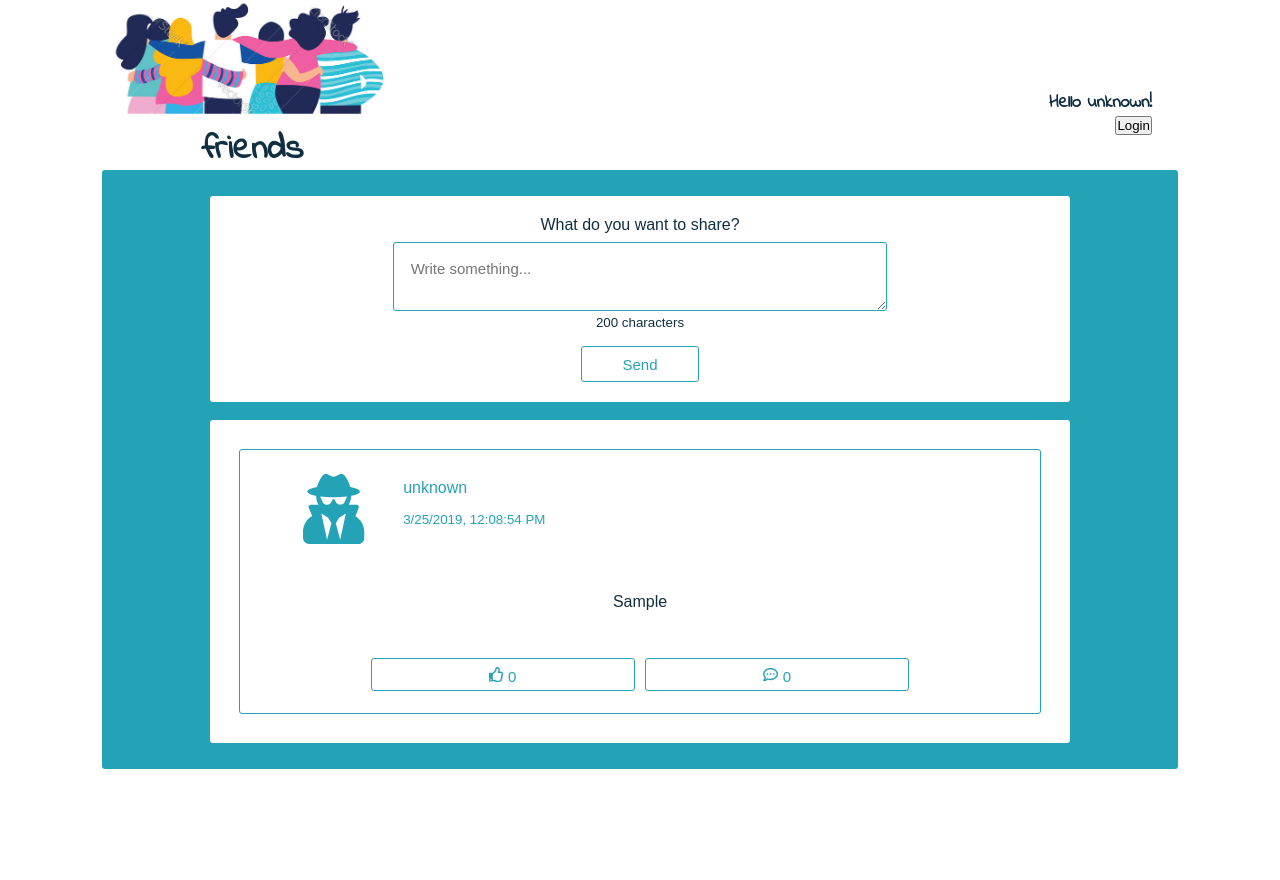
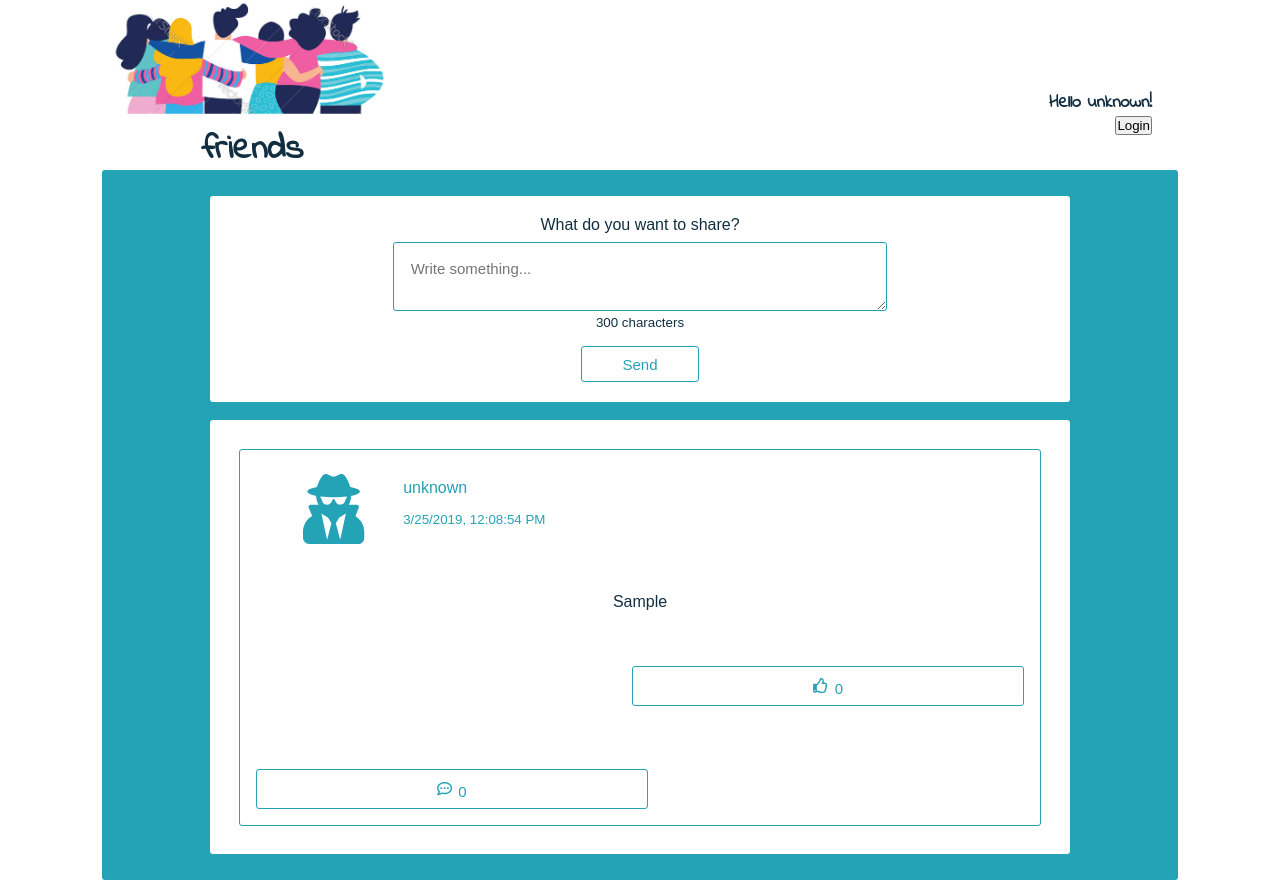
Before and after one commit to olagruchala/my-friends, a React (Create React App) app: page / in a window 1280 px wide. Both pictures are taken after typing "Sample" into the empty fields and a click on the button "Send". Before the commit the page ends 800 px from the top, so only its background shows below. Built offline with nearby package versions, Linux system fonts and the light colour scheme; the HTML template or start-up script is replaced by a standard one.

Commit message:
Add tooltip to disabled like button

```diff
--- a/src/App.css
+++ b/src/App.css
@@ -47,10 +47,9 @@ div.hello_user span {
   font-size: large;
   font-weight: bold;
   color: var(--dark-blue-color);
-
 }
 
-.container {
+.global-container {
   background-color: var(--blue-color);
   border-radius: 3px;
   width: 80%;
@@ -86,10 +85,9 @@ div#status_create small {
   color: var(--dark-blue-color);
   padding: 0;
   margin-bottom: 2%;
-
 }
 
-div#status_create button {
+#send {
   background-color: transparent;
   display: block;
   margin: 0 auto;
@@ -99,6 +97,7 @@ div#status_create button {
   border: 1px solid var(--blue-color);
   border-radius: 3px;
   transition-duration: 0.3s;
+  outline-color: var(--blue-color);
 }
 
 #send:hover{
@@ -127,7 +126,7 @@ div.author {
 }
 .faUserIcon {
   font-size: 70px;
-  color: var(--blue-color)
+  color: var(--blue-color);
 }
 
 .status_content {
@@ -155,36 +154,50 @@ div.author {
   text-align: center;
 }
 
-.comment_panel button {
+.comment_button, .comment_button:disabled {
+  outline-color: var(--blue-color);
+  border: 1px solid var(--blue-color);
   background-color: transparent;
-  width: 48%;
+  width: 50%;
   text-align: center;
-  float: left;
-  margin: 0 1%;
+  margin: 7% 1% 1% 1%;
   padding: 1% 5%;
   font-size: 15px;
   color: white;
-  border: 1px solid var(--blue-color);
   border-radius: 3px;
   transition-duration: 0.4s;
 }
-.comment_panel button * {
+
+.comment_button * {
   color: var(--blue-color);
   padding: 1%;
-
 }
 
-.comment_panel button:hover {
+.comment_button:hover {
   background-color: var(--blue-color);
   outline-color: var(--blue-color);
 }
 
-.comment_panel button:hover * {
+.comment_button:focus {
+  outline-color: var(--blue-color);
+}
+.comment_button:hover * {
   color: var(--white-color);
 }
 
+.btn-right {
+  margin-right: 49% ;
+}
+
+.btn-left {
+  margin-left: 49%;
+}
+
+.btn-left:disabled {
+  margin-left: 49%;
+}
+
 textarea.comment_create {
-  clear: both;
   padding: 2%;
   font-size: 15px;
   border: 1px solid var(--blue-color);
--- a/src/App.js
+++ b/src/App.js
@@ -32,8 +32,8 @@ class App extends Component {
             <div>
                 <div>
                     <Header dataService={UserDataService} name={this.state.user.name}/>
-                    <div className="container">
-                        <StatusCreate maxLetters={200} name={this.state.user.name} email={this.state.user.email}/>
+                    <div className="global-container">
+                        <StatusCreate maxLetters={300} name={this.state.user.name} email={this.state.user.email}/>
                     </div>
                 </div>
 
--- a/src/CommentAdded.js
+++ b/src/CommentAdded.js
@@ -7,7 +7,7 @@ class CommentAdded extends React.Component {
 
         return (
             <div className="comment_added">
-                <p className="">{ name } write: <span> {textValue} </span></p>
+                <p className="">{ name } : <span> {textValue} </span></p>
 
             </div>
         )
--- a/src/CommentPanel.js
+++ b/src/CommentPanel.js
@@ -3,6 +3,7 @@ import LikePanel from "./LikePanel"
 import CommentAdded from "./CommentAdded"
 import { FontAwesomeIcon } from "@fortawesome/react-fontawesome";
 import { faCommentDots } from "@fortawesome/free-regular-svg-icons";
+import {Col, Container, Row} from "react-bootstrap";
 
 const STORAGE_NAME_PREFIX = `comment_panel-`;
 
@@ -106,11 +107,13 @@ class CommentPanel extends React.Component {
         }
 
         return (
-            <div className="comment_panel">
-
+            <Container className="comment-container">
+                <Row>
+                    <Col>
                         <LikePanel id={id}/>
-
-                <button className="comment_button"
+                    </Col>
+                    <Col>
+                        <button className="comment_button btn-right"
                                 name="comment"
                                 value={this.state.commentsCounter}
                                 onClick={this.displayCommentsHandler}
@@ -118,10 +121,14 @@ class CommentPanel extends React.Component {
                             <FontAwesomeIcon icon={faCommentDots} />
                             <span>{this.state.commentsCounter}</span>
                         </button>
-
+                    </Col>
+                </Row>
+                <Row>
+                    <Col >
                         {comment}
-
-            </div>
+                    </Col>
+                </Row>
+            </Container>
         )
     }
 }
--- a/src/LikePanel.js
+++ b/src/LikePanel.js
@@ -2,6 +2,7 @@ import React from 'react';
 import { faThumbsUp } from "@fortawesome/free-regular-svg-icons";
 import { FontAwesomeIcon } from "@fortawesome/react-fontawesome";
 import UserDataService from "./DataService";
+import { Button, OverlayTrigger, Tooltip } from "react-bootstrap";
 
 const STORAGE_NAME_PREFIX = `like_panel-`;
 
@@ -89,11 +90,27 @@ class LikePanel extends React.Component {
 
     render () {
 
-        return (
-            <div>
+        let likeButton = null;
+        if (this.state.user.email === "unknown") {
+            likeButton = (
+
+                <OverlayTrigger overlay={<Tooltip id="tooltip-disabled">Please login</Tooltip>}>
+                    <span className="">
+                    <Button
+                        disabled
+                        style={{ pointerEvents: 'none' }}
+                        className="comment_button btn-left"
+                    >
+                        <FontAwesomeIcon icon={faThumbsUp} />
+                        <span>{this.state.likes.likesCounter}</span>
+                    </Button>
+                    </span>
+                </OverlayTrigger>
+            )
+        } else {
+            likeButton = (
             <button
-                    disabled={this.state.user.email === "unknown"}
-                    className="like_button"
+                className="comment_button btn-left"
                 name="like"
                 value={this.state.likes.likesCounter}
                 onClick={this.likeHandler}
@@ -101,6 +118,24 @@ class LikePanel extends React.Component {
                 <FontAwesomeIcon icon={faThumbsUp} />
                 <span>{this.state.likes.likesCounter}</span>
             </button>
+            )
+        }
+
+
+        return (
+
+            <div>
+                {likeButton}
+                {/*<button*/}
+                {/*    // disabled={this.state.user.email !== "unknown"}*/}
+                {/*    className="like_button"*/}
+                {/*    name="like"*/}
+                {/*    value={this.state.likes.likesCounter}*/}
+                {/*    onClick={this.likeHandler}*/}
+                {/*>*/}
+                {/*    <FontAwesomeIcon icon={faThumbsUp} />*/}
+                {/*    <span>{this.state.likes.likesCounter}</span>*/}
+                {/*</button>*/}
             </div>
         )
     }
```
Lines whose indentation alone changed are shown as unchanged.
